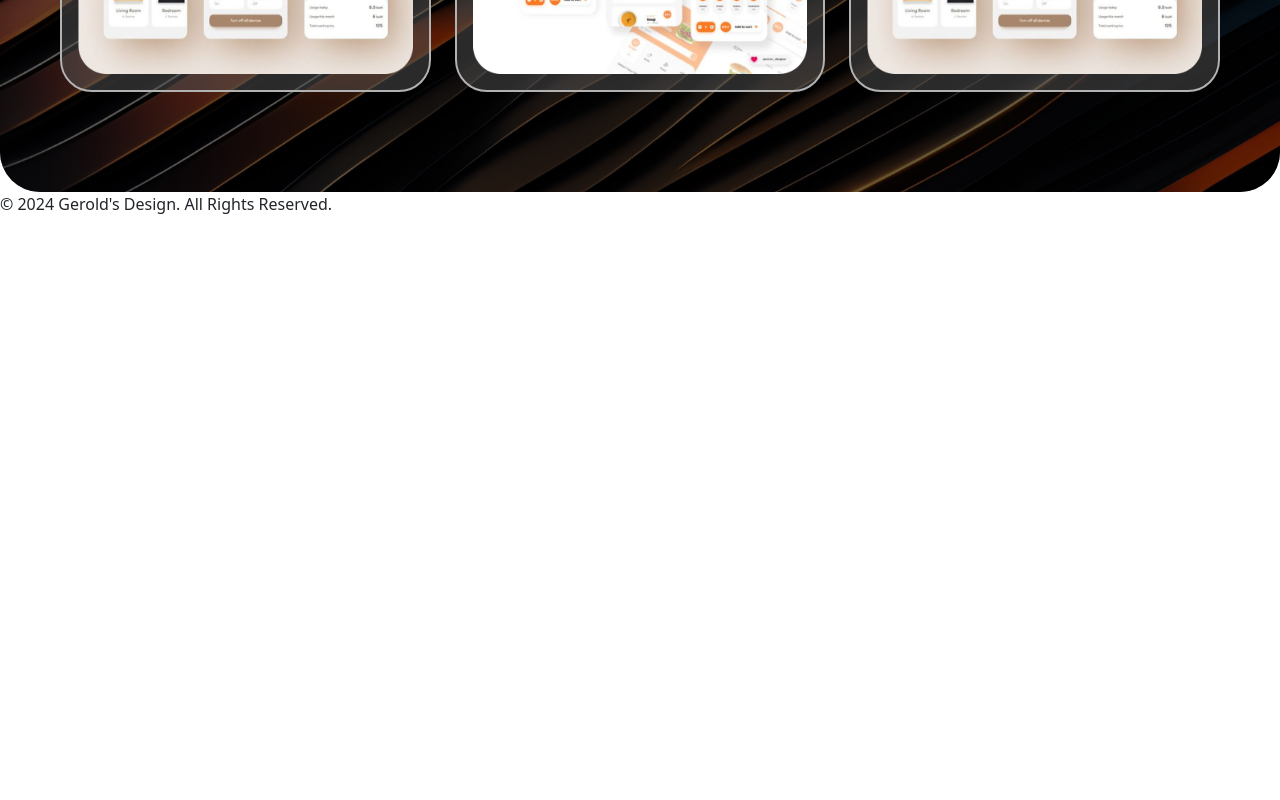
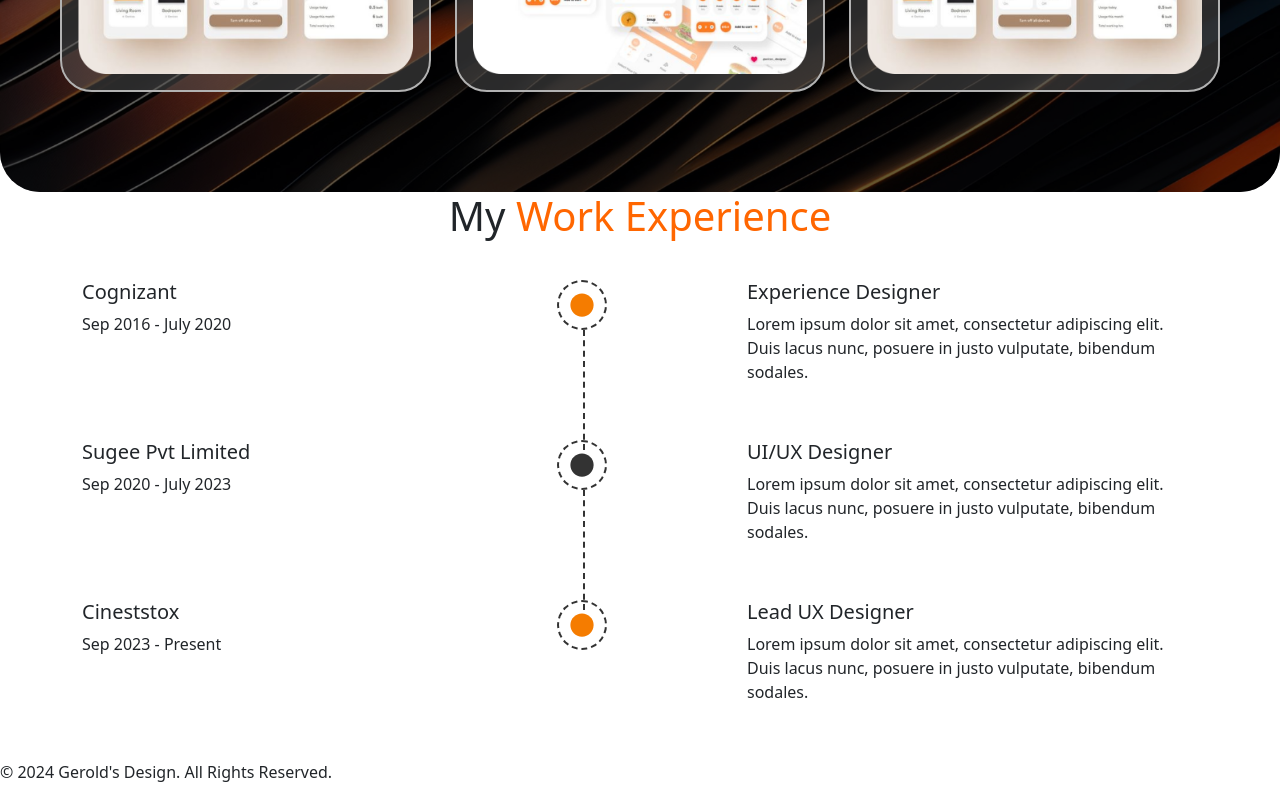
Before and after one commit to Zunairzz/Porfolio, a React (Create React App) app in the folder frontend/: page / in a window 1280 px wide. Shown: the part 1188-1988 px from the top of the page. Before the commit the page ends 1420 px from the top, so only its background shows below. Built offline with nearby package versions, Linux system fonts and the light colour scheme.

Commit message:
profile component changing

```diff
--- a/frontend/package.json
+++ b/frontend/package.json
@@ -14,6 +14,7 @@
     "bootstrap": "^5.3.3",
     "react": "^18.3.1",
     "react-dom": "^18.3.1",
+    "react-icons": "^5.3.0",
     "react-router-dom": "^6.27.0",
     "react-scripts": "5.0.1",
     "react-toastify": "^10.0.6",
--- a/frontend/src/pages/Home.jsx
+++ b/frontend/src/pages/Home.jsx
@@ -5,6 +5,7 @@ import React from "react";
 import '../css/HomePageMyService.css'
 import {CustomServiceCard} from "../component/CustomServiceCard";
 import {serviceData} from "../data/ServiceData";
+import WorkExperience from "./WorkExperience";
 
 export function Home() {
     return (
@@ -30,6 +31,7 @@ export function Home() {
                     ))}
                 </Row>
             </div>
+            <WorkExperience/>
         </Base>
     )
 }
--- /dev/null
+++ b/frontend/src/pages/WorkExperience.js
@@ -0,0 +1,113 @@
+import React from 'react';
+import { Container, Row, Col } from 'reactstrap';
+import { FaCircle } from 'react-icons/fa';
+
+const WorkExperience = () => {
+    const experiences = [
+        {
+            company: "Cognizant",
+            duration: "Sep 2016 - July 2020",
+            position: "Experience Designer",
+            description: "Lorem ipsum dolor sit amet, consectetur adipiscing elit. Duis lacus nunc, posuere in justo vulputate, bibendum sodales.",
+        },
+        {
+            company: "Sugee Pvt Limited",
+            duration: "Sep 2020 - July 2023",
+            position: "UI/UX Designer",
+            description: "Lorem ipsum dolor sit amet, consectetur adipiscing elit. Duis lacus nunc, posuere in justo vulputate, bibendum sodales.",
+        },
+        {
+            company: "Cineststox",
+            duration: "Sep 2023 - Present",
+            position: "Lead UX Designer",
+            description: "Lorem ipsum dolor sit amet, consectetur adipiscing elit. Duis lacus nunc, posuere in justo vulputate, bibendum sodales.",
+        },
+    ];
+
+    const styles = {
+        timeline: {
+        },
+        title: {
+            textAlign: 'center',
+            marginBottom: '40px',
+        },
+        timelineItem: {
+            display: 'flex',
+            marginBottom: '40px',
+            position: 'relative',
+            maxHeight:'350px'
+        },
+        iconContainer: {
+            display: 'flex',
+            justifyContent: 'center',
+            alignItems: 'center',
+            width: '50px',
+            height: '50px',
+            border: '2px dashed #333',
+            borderRadius: '50%',
+        },
+        iconOrange: {
+            color: '#f57c00',
+            fontSize: '1.5rem',
+        },
+        iconDark: {
+            color: '#333',
+            fontSize: '1.5rem',
+        },
+        verticalLine: {
+            display:'flex',
+            justifyContent: 'center',
+            borderLeft: '2px dashed #333',
+            height: '100%',
+            position: 'absolute',
+            left: '20%',
+            top: '50px',
+            zIndex: -1,
+        },
+        verticalLineMobile: {
+            borderLeft: '2px dashed #333',
+            height: '50px',
+            margin: '0 auto', // Align line in the center on mobile
+        },
+    };
+
+    return (
+        <Container style={styles.timeline}>
+            <h1 style={styles.title}>
+                My <span style={{color: '#ff6600'}}>Work Experience</span>
+            </h1>
+            {experiences.map((exp, index) => {
+                const isLastItem = index === experiences.length - 1;
+
+                return (
+                    <Row key={index} style={styles.timelineItem}>
+                        <Col xl={5} lg={5} md={5} >
+                            <h5>{exp.company}</h5>
+                            <p>{exp.duration}</p>
+                        </Col>
+                        <Col xl={2} lg={2} md={2}  className="position-relative mb-3 mb-md-0">
+                            <div style={styles.iconContainer}>
+                                <FaCircle style={index % 2 === 0 ? styles.iconOrange : styles.iconDark} />
+                            </div>
+                            {!isLastItem && (
+                                <div
+                                    style={
+                                        window.innerWidth < 768
+                                            ? styles.verticalLineMobile
+                                            : styles.verticalLine
+                                    }
+                                ></div>
+                            )}
+                        </Col>
+                        <Col xl={5} lg={5} md={5} >
+                            <h5>{exp.position}</h5>
+                            <p>{exp.description}</p>
+                        </Col>
+                    </Row>
+                );
+            })}
+        </Container>
+    );
+};
+
+export default WorkExperience;
```
